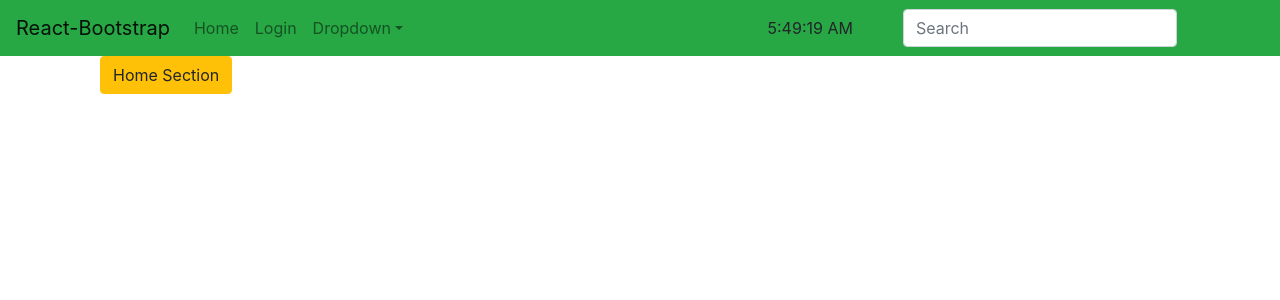
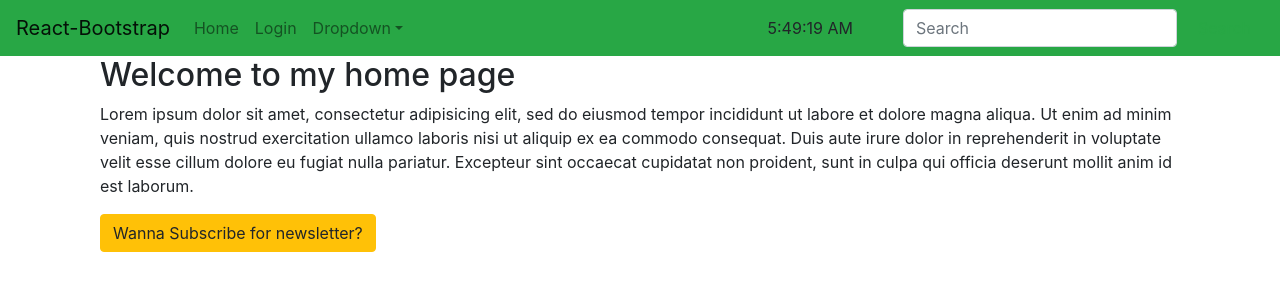
Before and after one commit to userrails/ReviewReact, a React (Create React App) app: page / in a window 1280 px wide. Shown: the top 300 px of the page. Built offline with nearby package versions, Linux system fonts and the light colour scheme.

Commit message:
some design works

```diff
--- a/src/Home.js
+++ b/src/Home.js
@@ -11,7 +11,14 @@ class Home extends Component {
           <Container>
             <Row>
               <Col xs={12}>
-                <Button variant="warning">Home Section</Button>
+                <h2>Welcome to my home page</h2>
+                <p>Lorem ipsum dolor sit amet, consectetur adipisicing elit, sed do eiusmod
+tempor incididunt ut labore et dolore magna aliqua. Ut enim ad minim veniam,
+quis nostrud exercitation ullamco laboris nisi ut aliquip ex ea commodo
+consequat. Duis aute irure dolor in reprehenderit in voluptate velit esse
+cillum dolore eu fugiat nulla pariatur. Excepteur sint occaecat cupidatat non
+proident, sunt in culpa qui officia deserunt mollit anim id est laborum.</p>
+                <Button variant="warning">Wanna Subscribe for newsletter?</Button>
               </Col>
             </Row>
           </Container>
```
